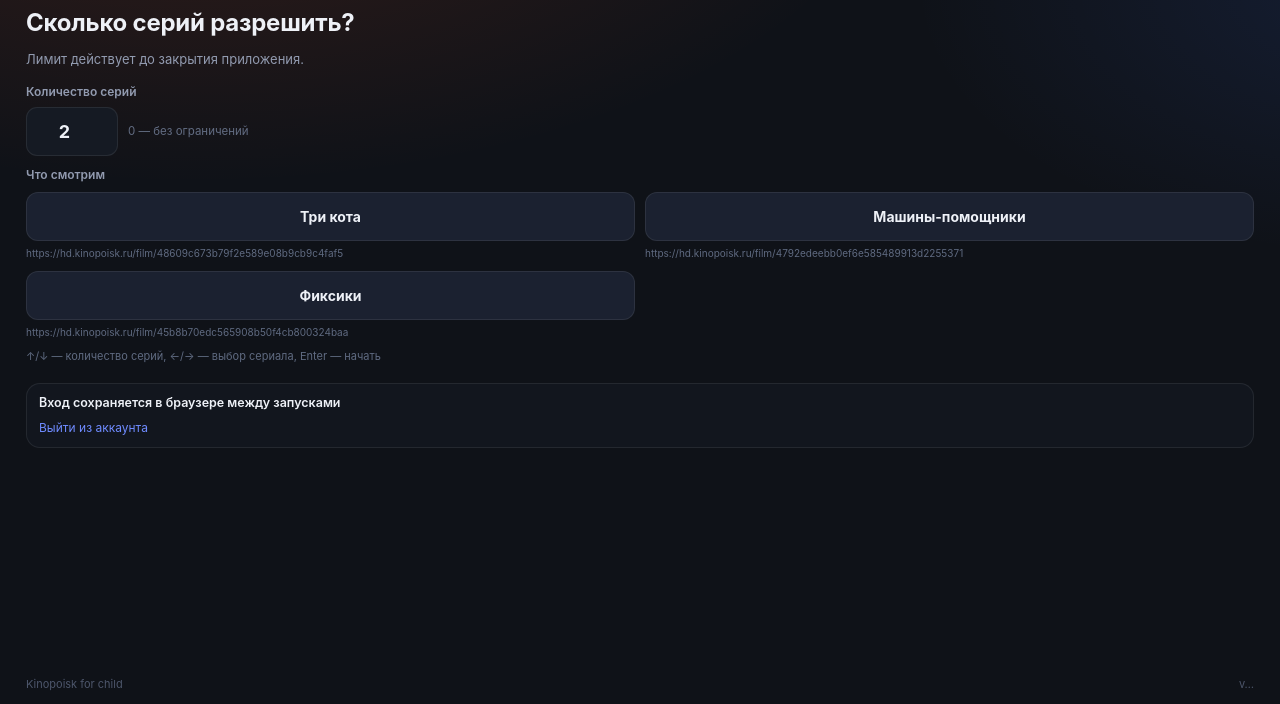
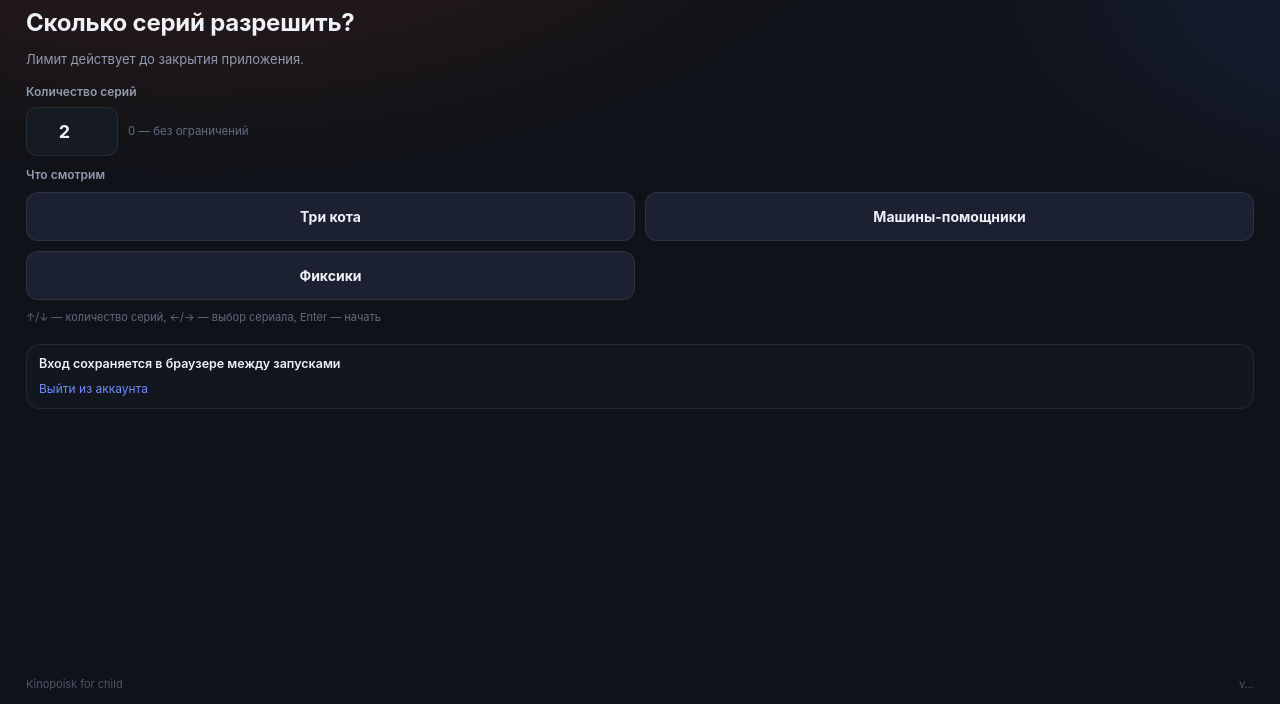
Before and after one commit to Gaurrus/kinopoisk-for-child, a website with bundled scripts: page src/renderer/start/index.html in a window 1280 px wide. Shown: the part 96-800 px from the top of the page. Built offline with nearby package versions, Linux system fonts and the light colour scheme.

Commit message:
ui(settings): убрать ссылки под кнопками сериалов

```diff
--- a/package.json
+++ b/package.json
@@ -1,6 +1,6 @@
 {
   "name": "kinopoisk-for-child",
-  "version": "1.3.0",
+  "version": "1.3.1",
   "private": true,
   "description": "Kinopoisk HD for kids: persistent login and a per-launch episode limit",
   "main": "dist/main/main.js",
--- a/src/main/main.ts
+++ b/src/main/main.ts
@@ -144,7 +144,7 @@ function openSettingsWindow(mode: SettingsWindowMode): void {
 
   settingsWindow = new BrowserWindow({
     width: 560,
-    height: mode === 'start' ? 720 : 700,
+    height: mode === 'start' ? 680 : 660,
     resizable: false,
     maximizable: false,
     fullscreenable: false,
--- a/src/renderer/start/index.html
+++ b/src/renderer/start/index.html
@@ -56,13 +56,6 @@
                 >
                   Три кота
                 </button>
-                <button
-                  class="series__link"
-                  type="button"
-                  data-url="https://hd.kinopoisk.ru/film/48609c673b79f2e589e08b9cb9c4faf5"
-                >
-                  https://hd.kinopoisk.ru/film/48609c673b79f2e589e08b9cb9c4faf5
-                </button>
               </div>
 
               <div class="series__item">
@@ -73,13 +66,6 @@
                 >
                   Машины-помощники
                 </button>
-                <button
-                  class="series__link"
-                  type="button"
-                  data-url="https://hd.kinopoisk.ru/film/4792edeebb0ef6e585489913d2255371"
-                >
-                  https://hd.kinopoisk.ru/film/4792edeebb0ef6e585489913d2255371
-                </button>
               </div>
               <div class="series__item">
                 <button
@@ -88,13 +74,6 @@
                   data-url="https://hd.kinopoisk.ru/film/45b8b70edc565908b50f4cb800324baa"
                 >
                   Фиксики
-                </button>
-                <button
-                  class="series__link"
-                  type="button"
-                  data-url="https://hd.kinopoisk.ru/film/45b8b70edc565908b50f4cb800324baa"
-                >
-                  https://hd.kinopoisk.ru/film/45b8b70edc565908b50f4cb800324baa
                 </button>
               </div>
             </div>
--- a/src/renderer/start/start.ts
+++ b/src/renderer/start/start.ts
@@ -18,9 +18,6 @@
   const version = byId<HTMLElement>('version');
   const seriesButtons = Array.from(
     document.querySelectorAll<HTMLButtonElement>('.series__button'),
-  );
-  const seriesLinks = Array.from(
-    document.querySelectorAll<HTMLButtonElement>('.series__link'),
   );
   const seriesItems = seriesButtons.map((button) => ({
     button,
@@ -104,7 +101,7 @@
     }
   }
 
-  for (const button of [...seriesButtons, ...seriesLinks]) {
+  for (const button of seriesButtons) {
     button.addEventListener('click', () => {
       selectByUrl(button.dataset.url ?? '');
       void startSeries(button.dataset.url ?? '', button);
--- a/src/renderer/start/styles.css
+++ b/src/renderer/start/styles.css
@@ -195,23 +195,6 @@ body {
   background: rgba(255, 90, 31, 0.12);
 }
 
-.series__link {
-  padding: 0;
-  border: none;
-  background: none;
-  color: #5f6a80;
-  font: inherit;
-  font-size: 10px;
-  line-height: 1.35;
-  text-align: left;
-  word-break: break-all;
-  cursor: pointer;
-}
-
-.series__link:hover {
-  color: #8f9bb2;
-  text-decoration: underline;
-}
 
 .keys {
   margin: 0;
```
Also changed, not shown: AGENTS.md (+1 -1 lines).
